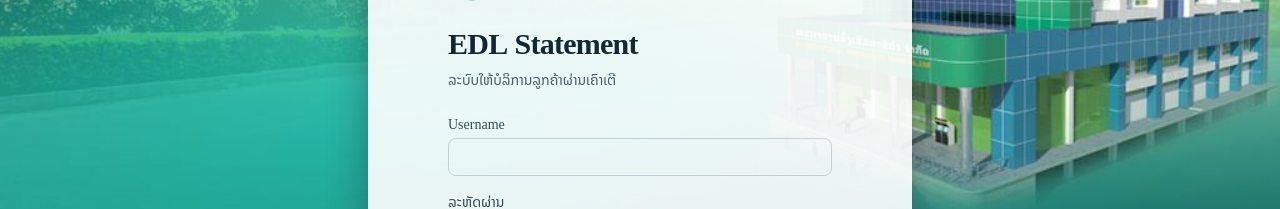
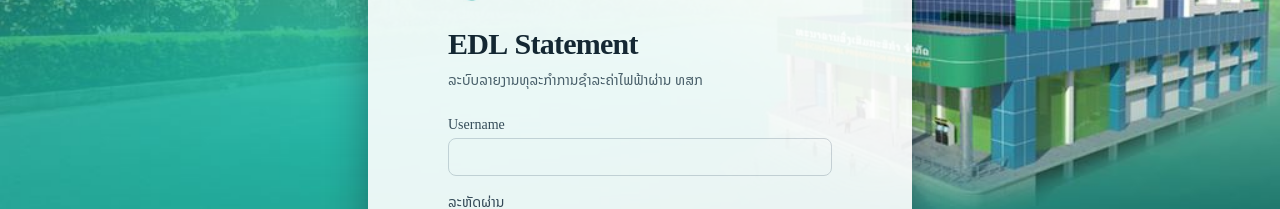
Before and after one commit to korvised/edl-statement, a React (Vite) app: page /sign-in in a window 1280 px wide. Shown: the part 274-483 px from the top of the page. Built offline with nearby package versions, Linux system fonts and the light colour scheme.

Commit message:
auth form

```diff
--- a/package.json
+++ b/package.json
@@ -26,6 +26,7 @@
     "sweetalert2-react-content": "^5.0.7"
   },
   "devDependencies": {
+    "@tailwindcss/forms": "^0.5.3",
     "@types/node": "^18.15.12",
     "@types/react": "^18.0.28",
     "@types/react-dom": "^18.0.11",
--- a/src/components/auth/signIn-form.tsx
+++ b/src/components/auth/signIn-form.tsx
@@ -53,7 +53,7 @@
               alt="Your Company"
             />
             <h2 className={classes.title}>EDL Statement</h2>
-            <p className={classes.subtitle}>ລະບົບໃຫ້ບໍລິການລູກຄ້າຜ່ານເຄົາເຕີ</p>
+            <p className={classes.subtitle}>ລະບົບລາຍງານທຸລະກໍາການຊໍາລະຄ່າໄຟຟ້າຜ່ານ ທສກ</p>
           </div>
 
           <form className="mt-6 space-y-4" onSubmit={loginHandle}>
--- a/tailwind.config.js
+++ b/tailwind.config.js
@@ -20,5 +20,5 @@
       },
     },
   },
-  plugins: [],
+  plugins: [require("@tailwindcss/forms")],
 }
```
Also changed, not shown: 1 other file (tests, documents, lock files or other folders).
